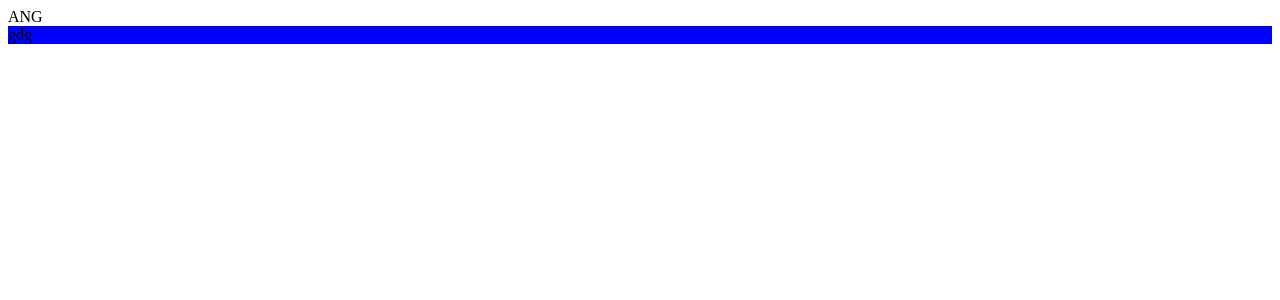
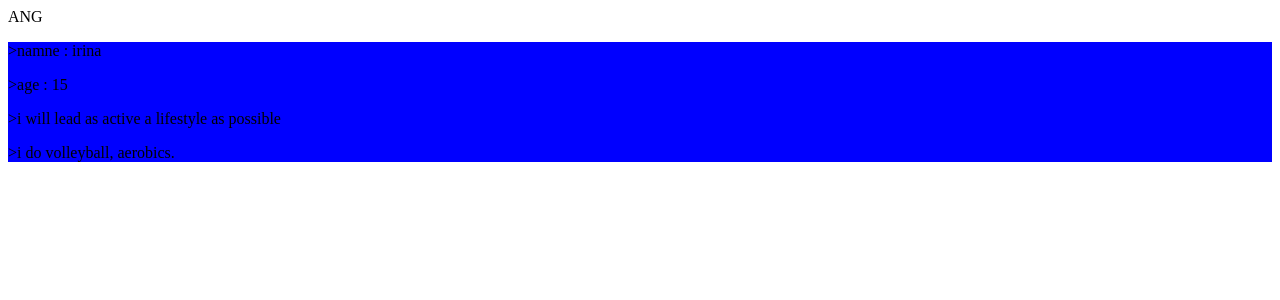
Before and after one commit to irina7865/ProectOne, an Angular app: page / in a window 1280 px wide. Shown: the top 300 px of the page. Built offline with nearby package versions, Linux system fonts and the light colour scheme.

Commit message:
uzmeneniaDz1

```diff
--- a/src/app/new-component/new-component.component.html
+++ b/src/app/new-component/new-component.component.html
@@ -1 +1,5 @@
-<div class="Newdiv">{{x}}</div>
+<div class="Newdiv">
+     <p>>{{z}}</p>
+    <p>>{{x}}</p>
+    <p>>{{i}}</p>
+    <p>>{{r}}</p></div>
--- a/src/app/new-component/new-component.component.ts
+++ b/src/app/new-component/new-component.component.ts
@@ -8,5 +8,8 @@ import { Component } from '@angular/core';
   styleUrl: './new-component.component.css'
 })
 export class NewComponentComponent {
-  x = 'gdg';
+  x = 'age : 15';
+  z = 'namne : irina'
+  r = 'i do volleyball, aerobics.'
+  i = 'i will lead as active a lifestyle as possible'
 }
```
